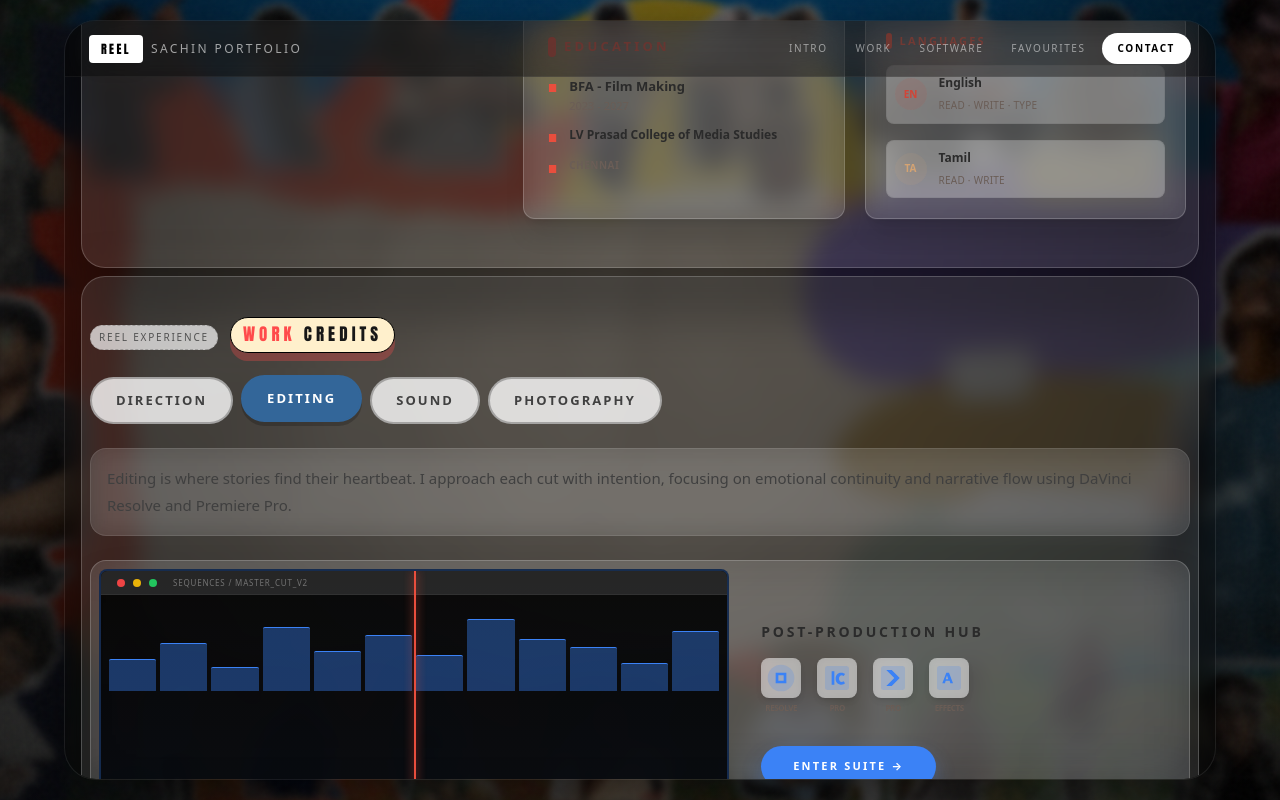
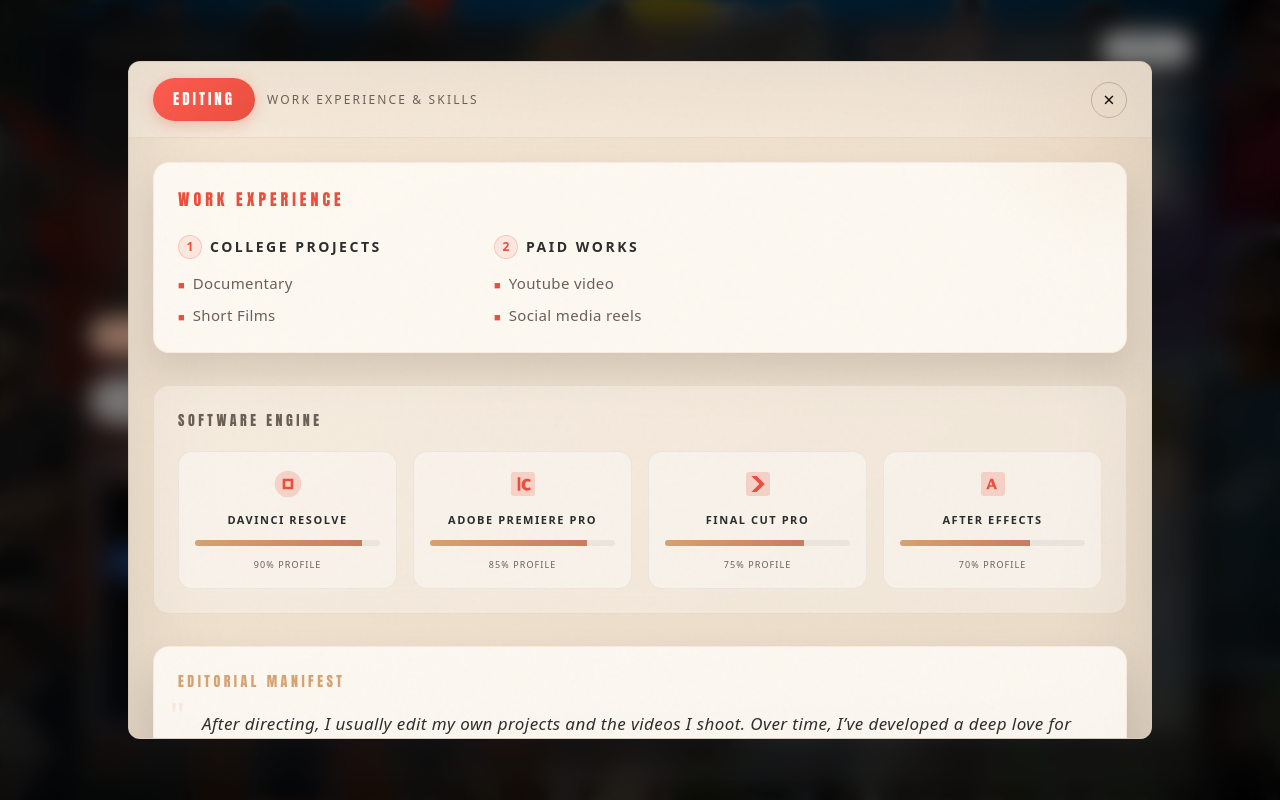
Before and after one commit to DevPeter01/Sachin-portfolio, a React (Vite) app: page / in a window 1280 px wide. Both pictures are taken after a click on the button "EDITING". Built offline with nearby package versions, Linux system fonts and the light colour scheme.

Commit message:
refine UI: remove unwanted boxes and polish glassmorphism aesthetic

```diff
--- a/src/App.jsx
+++ b/src/App.jsx
@@ -20,8 +20,7 @@
         <header className="sticky top-0 z-40 bg-black/40 backdrop-blur-xl border-b border-white/5">
           <div className="w-full mx-auto px-4 md:px-6 py-3 flex items-center justify-between gap-3">
             <div className="inline-flex items-center gap-2 text-xs uppercase tracking-[0.2em]">
-              <span className="font-display bg-white text-black px-3 py-1.5 rounded font-bold shadow-lg">REEL</span>
-              <span className="text-white/60 font-light hidden sm:inline">Sachin Portfolio</span>
+              <span className="text-white/60 font-light">Sachin Portfolio</span>
             </div>
             <nav className="flex flex-wrap gap-1 text-[9px] md:text-[10px] uppercase tracking-[0.16em]">
               <a href="#intro" className="px-3 py-2 rounded-full text-white/50 hover:text-white transition-colors">Intro</a>
--- a/src/components/Equipment.jsx
+++ b/src/components/Equipment.jsx
@@ -7,7 +7,7 @@
 export default function Equipment() {
   return (
     <section id="equipment" className="mt-8">
-      <div className="relative bg-white/10 backdrop-blur-xl rounded-2xl shadow-[0_25px_60px_rgba(0,0,0,0.5)] border border-white/20 px-2 py-4 sm:px-3 sm:py-6 overflow-hidden">
+      <div className="relative bg-white/5 backdrop-blur-lg rounded-2xl shadow-[0_25px_60px_rgba(0,0,0,0.5)] border border-white/10 px-2 py-4 sm:px-3 sm:py-6 overflow-hidden">
         {/* Background film elements */}
         <div className="absolute inset-0 opacity-10">
           {/* Film strip pattern */}
@@ -31,9 +31,6 @@
         {/* Content */}
         <div className="relative z-10">
           <header className="flex flex-wrap items-baseline gap-3 mb-6">
-            <span className="uppercase tracking-[0.18em] text-[10px] text-amber-200/70 bg-black/40 px-3 py-1.5 rounded-full border border-dashed border-amber-500/30">
-              Tools Of The Trade
-            </span>
             <h2 className="font-display text-[17px] uppercase tracking-[0.24em] bg-gradient-to-r from-[#2a2218] to-[#3d3020] px-4 py-1.5 rounded-full shadow-[0_8px_0_rgba(255,75,75,0.3)] border border-amber-700/40">
               <span className="text-accentRed">Equipment</span> <span className="text-amber-100">I Own</span>
             </h2>
--- a/src/components/Experience.jsx
+++ b/src/components/Experience.jsx
@@ -1,4 +1,5 @@
 import React, { useState } from "react";
+import { createPortal } from "react-dom";
 import ScrollRevealSection from "./ScrollRevealSection.jsx";
 
 const workCategories = [
@@ -224,9 +225,9 @@
     return logos[name] || null;
   };
 
-  return (
+  return createPortal(
     <div
-      className="fixed inset-0 z-50 flex items-center justify-center p-4 bg-black/40 backdrop-blur-md"
+      className="fixed inset-0 z-[100] flex items-center justify-center p-4 bg-black/40 backdrop-blur-md"
       onClick={onClose}
     >
       <div
@@ -317,7 +318,8 @@
           </div>
         </div>
       </div>
-    </div>
+    </div>,
+    document.body
   );
 }
 
@@ -331,9 +333,9 @@
     onClose();
   };
 
-  return (
+  return createPortal(
     <div
-      className="fixed inset-0 z-50 flex items-center justify-center p-4 bg-black/40 backdrop-blur-md"
+      className="fixed inset-0 z-[100] flex items-center justify-center p-4 bg-black/40 backdrop-blur-md"
       onClick={onClose}
     >
       <div
@@ -361,9 +363,7 @@
 
         {/* Modal Content */}
         <div className="p-6 max-h-[75vh] overflow-y-auto space-y-6 custom-scrollbar">
-          {/* Why Photography - Two Column Layout */}
-          <div className="grid md:grid-cols-[1fr_1fr] gap-6">
-            {/* Left: Why Photography */}
+          {/* Why Photography */}
           <div className="glass-card-warm paper-texture rounded-[16px] p-6 border-l-4 border-l-[#E94E3D]">
             <h3 className="font-display text-[14px] uppercase tracking-[0.25em] mb-4 text-[#D4A373] font-bold">
               Why Photography
@@ -374,25 +374,6 @@
                   {para}
                 </p>
               ))}
-              </div>
-            </div>
-
-            {/* Right: Some of My Works */}
-            <div className="bg-white/30 backdrop-blur-md rounded-[16px] p-6 border border-black/5">
-              <h3 className="font-display text-[14px] uppercase tracking-[0.25em] mb-4 text-[#E94E3D] font-bold">
-                Some of My Works
-              </h3>
-              <ul className="space-y-3">
-                {data.works.map((work, idx) => (
-                  <li key={idx} className="flex items-start gap-3 text-[14px] text-[#6B5E57]">
-                    <span className="text-[#D4A373] mt-1.5 text-[11px]">●</span>
-                    <div>
-                      <span className="font-bold text-[#2B2B2B]">{work.title}</span>
-                      <span className="text-[12px] text-[#6B5E57] ml-2 font-medium">— {work.note}</span>
-                    </div>
-                  </li>
-                ))}
-              </ul>
             </div>
           </div>
 
@@ -470,7 +451,8 @@
           </div>
         </div>
       </div>
-    </div>
+    </div>,
+    document.body
   );
 }
 
@@ -484,9 +466,9 @@
     onClose();
   };
 
-  return (
+  return createPortal(
     <div
-      className="fixed inset-0 z-50 flex items-center justify-center p-4 bg-black/40 backdrop-blur-md"
+      className="fixed inset-0 z-[100] flex items-center justify-center p-4 bg-black/40 backdrop-blur-md"
       onClick={onClose}
     >
       <div
@@ -591,7 +573,8 @@
           </div>
         </div>
       </div>
-    </div>
+    </div>,
+    document.body
   );
 }
 
@@ -607,9 +590,9 @@
     onClose();
   };
 
-  return (
+  return createPortal(
     <div
-      className="fixed inset-0 z-50 flex items-center justify-center p-4 bg-black/50 backdrop-blur-sm"
+      className="fixed inset-0 z-[100] flex items-center justify-center p-4 bg-black/50 backdrop-blur-sm"
       onClick={onClose}
     >
       <div
@@ -730,7 +713,8 @@
           </button>
         </div>
       </div>
-    </div>
+    </div>,
+    document.body
   );
 }
 
@@ -743,7 +727,7 @@
 
   // Teaser Components for Editing, Sound, and Photography
   const EditingTeaser = () => (
-    <div className="w-full bg-white/10 backdrop-blur-xl rounded-2xl p-2 mb-8 border border-white/20 shadow-2xl relative overflow-hidden group hover:shadow-accentBlue/20 transition-all duration-500">
+    <div className="w-full bg-white/5 backdrop-blur-lg rounded-2xl p-2 mb-8 border border-white/10 shadow-2xl relative overflow-hidden group hover:shadow-accentBlue/20 transition-all duration-500">
       <div className="flex flex-col md:flex-row items-center gap-8 relative z-10">
         {/* Timeline Reel Mockup */}
         <div className="w-full md:w-3/5 bg-black/90 rounded-lg p-2 border-2 border-[#3B82F6]/30 relative overflow-hidden aspect-[21/9] shadow-inner">
@@ -789,7 +773,7 @@
   );
 
   const SoundTeaser = () => (
-    <div className="w-full bg-white/10 backdrop-blur-xl rounded-2xl p-6 mb-8 border border-white/20 shadow-2xl relative overflow-hidden group hover:shadow-accentTeal/20 transition-all duration-500">
+    <div className="w-full bg-white/5 backdrop-blur-lg rounded-2xl p-6 mb-8 border border-white/10 shadow-2xl relative overflow-hidden group hover:shadow-accentTeal/20 transition-all duration-500">
       <div className="flex flex-col md:flex-row items-center gap-8 relative z-10">
         {/* Waveform Mockup */}
         <div className="w-full md:w-3/5 bg-black/90 rounded-lg p-6 border-2 border-[#22D3EE]/30 relative overflow-hidden aspect-[21/9] shadow-inner flex flex-col justify-center gap-4">
@@ -840,7 +824,7 @@
   const PhotographyTeaser = () => {
     const data = workCategories.find(c => c.id === "photography");
     return (
-      <div className="w-full bg-white/10 backdrop-blur-xl rounded-2xl p-6 mb-8 border border-white/20 shadow-2xl relative overflow-hidden group hover:shadow-accentYellow/20 transition-all duration-500">
+      <div className="w-full bg-white/5 backdrop-blur-lg rounded-2xl p-6 mb-8 border border-white/10 shadow-2xl relative overflow-hidden group hover:shadow-accentYellow/20 transition-all duration-500">
         <div className="flex flex-col md:flex-row items-center gap-8 relative z-10">
           {/* Polaroid Stack */}
           <div className="w-full md:w-3/5 h-56 relative perspective-1000 flex items-center justify-center">
@@ -892,9 +876,6 @@
     <>
       <ScrollRevealSection id="experience">
         <header className="flex flex-wrap items-baseline gap-3 mb-6">
-          <span className="uppercase tracking-[0.18em] text-[10px] text-neutral-600 bg-white/70 px-2 py-1 rounded-full border border-dashed border-black/20">
-            Reel Experience
-          </span>
           <h2 className="font-display text-[17px] uppercase tracking-[0.24em] bg-[#fff0cc] px-3 py-1 rounded-full shadow-[0_8px_0_rgba(255,75,75,0.3)] border border-black">
             <span className="text-accentRed">Work</span> Credits
           </h2>
@@ -932,12 +913,6 @@
 
         {/* Active Category Content */}
         <div className="min-h-[280px]">
-          {/* Description */}
-          <div className="mb-6 p-4 bg-white/10 backdrop-blur-md rounded-[16px] border border-white/10 w-full mx-auto">
-            <p className="text-[15px] leading-[1.8] text-neutral-700 w-full font-medium">
-              {activeData?.description}
-            </p>
-          </div>
 
           {/* Teasers or Category Content */}
           {activeCategory === "editing" ? (
--- a/src/components/Favourites.jsx
+++ b/src/components/Favourites.jsx
@@ -714,7 +714,7 @@
 
   return (
     <section id="favourites" className="mt-8">
-      <div className="relative bg-white/10 backdrop-blur-xl rounded-2xl shadow-[0_25px_60px_rgba(0,0,0,0.5)] border border-white/20 px-2 py-4 sm:px-3 sm:py-6 overflow-hidden">
+      <div className="relative bg-white/5 backdrop-blur-lg rounded-2xl shadow-[0_25px_60px_rgba(0,0,0,0.5)] border border-white/10 px-2 py-4 sm:px-3 sm:py-6 overflow-hidden">
         {/* Background film elements */}
         <div className="absolute inset-0 opacity-10">
           {/* Film strip pattern */}
@@ -738,9 +738,6 @@
         {/* Content */}
         <div className="relative z-10">
           <header className="flex flex-wrap items-baseline gap-4 mb-8">
-            <span className="uppercase tracking-[0.2em] text-[12px] text-amber-200/70 bg-black/40 px-4 py-2 rounded-full border border-dashed border-amber-500/30 font-bold">
-              Influence Board
-            </span>
             <h2 className="font-display text-[20px] uppercase tracking-[0.24em] bg-gradient-to-r from-[#2a2218] to-[#3d3020] px-5 py-2 rounded-full shadow-[0_8px_0_rgba(209,69,56,0.3)] border border-amber-700/40">
               <span className="text-[#D14538]">Favourites</span> <span className="text-amber-100/90">Shelf</span>
             </h2>
--- a/src/components/Hero.jsx
+++ b/src/components/Hero.jsx
@@ -7,8 +7,8 @@
     <ScrollRevealSection id="intro" className="mt-0">
       <div className="grid gap-6 lg:grid-cols-[minmax(0,1.1fr)_minmax(0,1.8fr)] items-start relative px-1">
         {/* Left: photo frame */}
-        <div className="relative px-2 z-20">
-          <div className="relative rounded-[32px] p-2 bg-[#FAF9F6] shadow-2xl -rotate-2 overflow-hidden border-[8px] border-white z-20">
+        <div className="relative px-2 z-20 pt-12">
+          <div className="relative rounded-[32px] p-2 bg-[#FAF9F6] shadow-2xl -rotate-2 overflow-hidden border-[8px] border-white z-20 mt-4">
             <div className="w-full aspect-[4/5] rounded-[24px] overflow-hidden bg-[#EAEAEA] relative z-20">
               <img
                 src={profileImage}
@@ -39,8 +39,8 @@
           </p>
 
           {/* Cinematic Summary Panel */}
-          <div className="bg-white/10 backdrop-blur-xl rounded-[28px] p-6 md:px-8 md:py-10 border border-white/20 w-full mb-10 relative shadow-2xl overflow-hidden">
-            <p className="text-[14px] md:text-[16px] leading-[2] text-neutral-800 font-medium tracking-wide first-line:uppercase first-line:tracking-widest drop-shadow-sm">
+          <div className="bg-white/5 backdrop-blur-lg rounded-[28px] p-6 md:px-8 md:py-10 border border-white/10 w-full mb-10 relative shadow-2xl overflow-hidden">
+            <p className="text-[14px] md:text-[16px] leading-[2] text-neutral-100 font-medium tracking-wide first-line:uppercase first-line:tracking-widest drop-shadow-sm">
               Hi, I am Sachin. Ever since I can remember, I have loved telling and listening to stories with the people around me.
               <br /><br />
               Films have always been something I love to watch any day, and they have a major influence on my beliefs, personality, and even my style.
@@ -53,49 +53,49 @@
 
           <div className="grid gap-5 sm:grid-cols-2 text-[15px] relative z-20">
             {/* Education Card */}
-            <div className="bg-white/10 backdrop-blur-md rounded-xl p-6 border border-white/20 shadow-xl transition-all duration-300 hover:-translate-y-1 hover:shadow-2xl group">
+            <div className="bg-white/5 backdrop-blur-lg rounded-xl p-6 border border-white/10 shadow-xl transition-all duration-300 hover:-translate-y-1 hover:shadow-2xl group">
               <h3 className="uppercase tracking-[0.25em] text-[13px] text-[#D14538] mb-5 font-bold flex items-center gap-2">
                 <span className="w-2 h-5 bg-[#D14538] rounded-full inline-block" />
                 Education
               </h3>
-              <ul className="space-y-3 text-[#2B2B2B]">
+              <ul className="space-y-3 text-neutral-200">
                 <li className="flex items-start gap-3">
                   <span className="text-[#E94E3D] mt-1 text-[10px]">■</span>
                   <div className="flex flex-col">
                     <span className="font-bold text-[13px]">BFA - Film Making</span>
-                    <span className="text-[11px] text-[#6B5E57] font-medium mt-0.5">2023 - 2027</span>
+                    <span className="text-[11px] text-neutral-400 font-medium mt-0.5">2023 - 2027</span>
                   </div>
                 </li>
                 <li className="flex items-start gap-3">
                   <span className="text-[#E94E3D] mt-1 text-[10px]">■</span>
-                  <span className="font-semibold text-[12px] leading-tight text-[#2B2B2B]">LV Prasad College of Media Studies</span>
+                  <span className="font-semibold text-[12px] leading-tight text-neutral-100">LV Prasad College of Media Studies</span>
                 </li>
                 <li className="flex items-start gap-3">
                   <span className="text-[#E94E3D] mt-1 text-[10px]">■</span>
-                  <span className="font-bold text-[#6B5E57] uppercase tracking-wider text-[10px]">Chennai</span>
+                  <span className="font-bold text-neutral-400 uppercase tracking-wider text-[10px]">Chennai</span>
                 </li>
               </ul>
             </div>
 
             {/* Languages Card */}
-            <div className="bg-white/10 backdrop-blur-md rounded-xl p-5 border border-white/20 shadow-xl transition-all duration-300 hover:-translate-y-1 hover:shadow-2xl group">
+            <div className="bg-white/5 backdrop-blur-lg rounded-xl p-5 border border-white/10 shadow-xl transition-all duration-300 hover:-translate-y-1 hover:shadow-2xl group">
               <h3 className="uppercase tracking-[0.2em] text-[11px] text-[#E94E3D] mb-4 font-bold flex items-center gap-2">
                 <span className="w-1.5 h-4 bg-[#E94E3D] rounded-full inline-block" />
                 Languages
               </h3>
-              <ul className="space-y-4 text-[#2B2B2B]">
-                <li className="flex items-center gap-3 bg-[#EAEAEA]/30 p-2 rounded-lg border border-black/5">
-                  <div className="w-8 h-8 rounded-full bg-[#D14538]/10 flex items-center justify-center text-[#D14538] font-bold text-[10px]">EN</div>
+              <ul className="space-y-4 text-neutral-200">
+                <li className="flex items-center gap-3 bg-white/10 p-2 rounded-lg border border-white/5 shadow-inner">
+                  <div className="w-8 h-8 rounded-full bg-[#D14538]/20 flex items-center justify-center text-[#E94E3D] font-bold text-[10px] border border-[#E94E3D]/30 shadow-[0_0_10px_rgba(233,78,61,0.2)]">EN</div>
                   <div>
-                    <span className="font-bold text-[12px] block">English</span>
-                    <span className="text-[10px] text-[#6B5E57] uppercase tracking-wide">Read · Write · Type</span>
+                    <span className="font-bold text-[12px] block text-neutral-100">English</span>
+                    <span className="text-[10px] text-neutral-400 uppercase tracking-wide">Read · Write · Type</span>
                   </div>
                 </li>
-                <li className="flex items-center gap-3 bg-white/30 p-2 rounded-lg border border-black/5">
-                  <div className="w-8 h-8 rounded-full bg-[#D4A373]/10 flex items-center justify-center text-[#D4A373] font-bold text-[10px]">TA</div>
+                <li className="flex items-center gap-3 bg-white/10 p-2 rounded-lg border border-white/5 shadow-inner">
+                  <div className="w-8 h-8 rounded-full bg-[#D4A373]/20 flex items-center justify-center text-[#D4A373] font-bold text-[10px] border border-[#D4A373]/30 shadow-[0_0_10px_rgba(212,163,115,0.2)]">TA</div>
                   <div>
-                    <span className="font-bold text-[12px] block">Tamil</span>
-                    <span className="text-[10px] text-[#6B5E57] uppercase tracking-wide">Read · Write</span>
+                    <span className="font-bold text-[12px] block text-neutral-100">Tamil</span>
+                    <span className="text-[10px] text-neutral-400 uppercase tracking-wide">Read · Write</span>
                   </div>
                 </li>
               </ul>
--- a/src/components/ScrollRevealSection.jsx
+++ b/src/components/ScrollRevealSection.jsx
@@ -27,7 +27,7 @@
     <section id={id} className={`mt-2 ${className}`}>
       <div
         ref={ref}
-        className="section-frame reveal bg-white/10 backdrop-blur-xl rounded-[24px] shadow-[0_25px_60px_rgba(0,0,0,0.5)] border border-white/20 px-1 md:px-2 py-10"
+        className="section-frame reveal bg-white/5 backdrop-blur-lg rounded-[24px] shadow-[0_25px_60px_rgba(0,0,0,0.5)] border border-white/10 px-1 md:px-2 py-10"
       >
         {children}
       </div>
--- a/src/components/SoftwareSkills.jsx
+++ b/src/components/SoftwareSkills.jsx
@@ -74,7 +74,7 @@
 export default function SoftwareSkills() {
   return (
     <section id="software" className="mt-8">
-      <div className="relative bg-white/10 backdrop-blur-xl rounded-2xl shadow-[0_25px_60px_rgba(0,0,0,0.5)] border border-white/20 px-2 py-4 sm:px-3 sm:py-6 overflow-hidden">
+      <div className="relative bg-white/5 backdrop-blur-lg rounded-2xl shadow-[0_25px_60px_rgba(0,0,0,0.5)] border border-white/10 px-2 py-4 sm:px-3 sm:py-6 overflow-hidden">
         {/* Background film elements */}
         <div className="absolute inset-0 opacity-10">
           {/* Film strip pattern */}
```
Also changed, not shown: 1 other file (tests, documents, lock files or other folders). Lines whose indentation alone changed are shown as unchanged.
